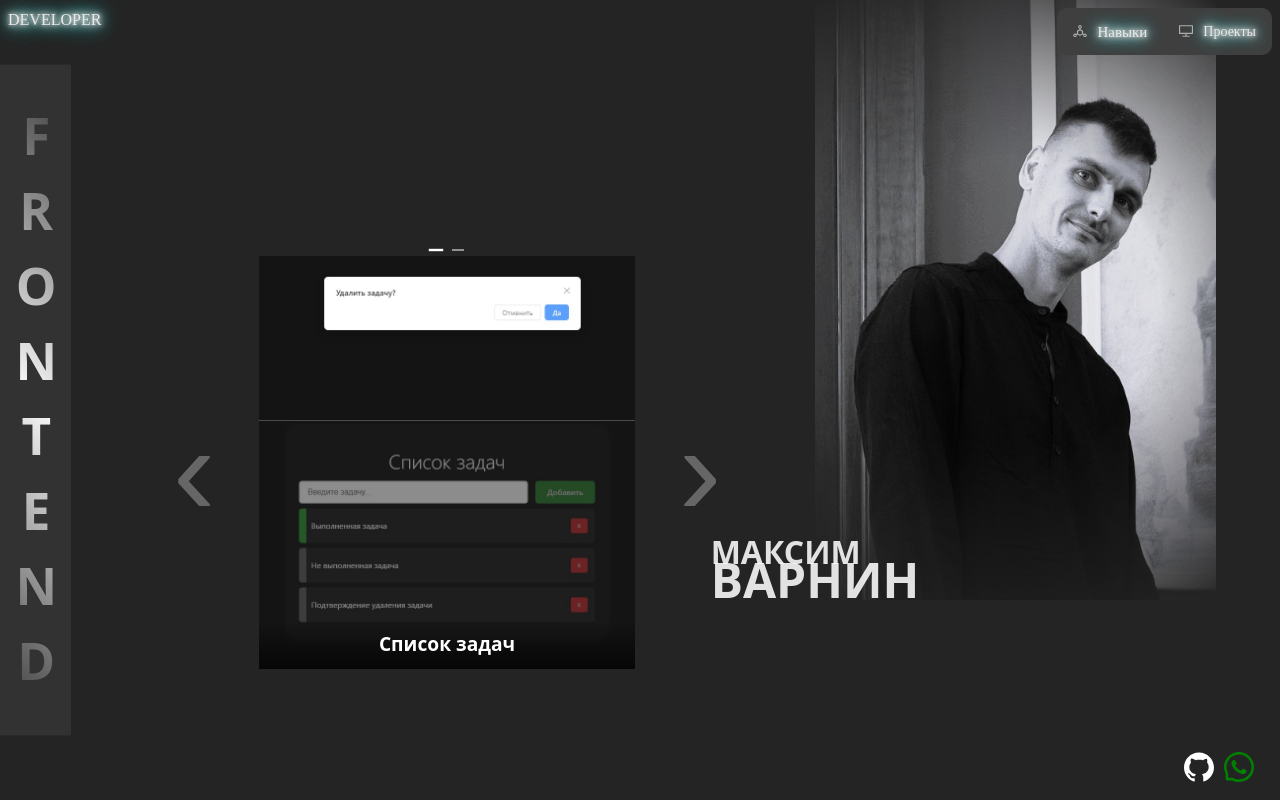
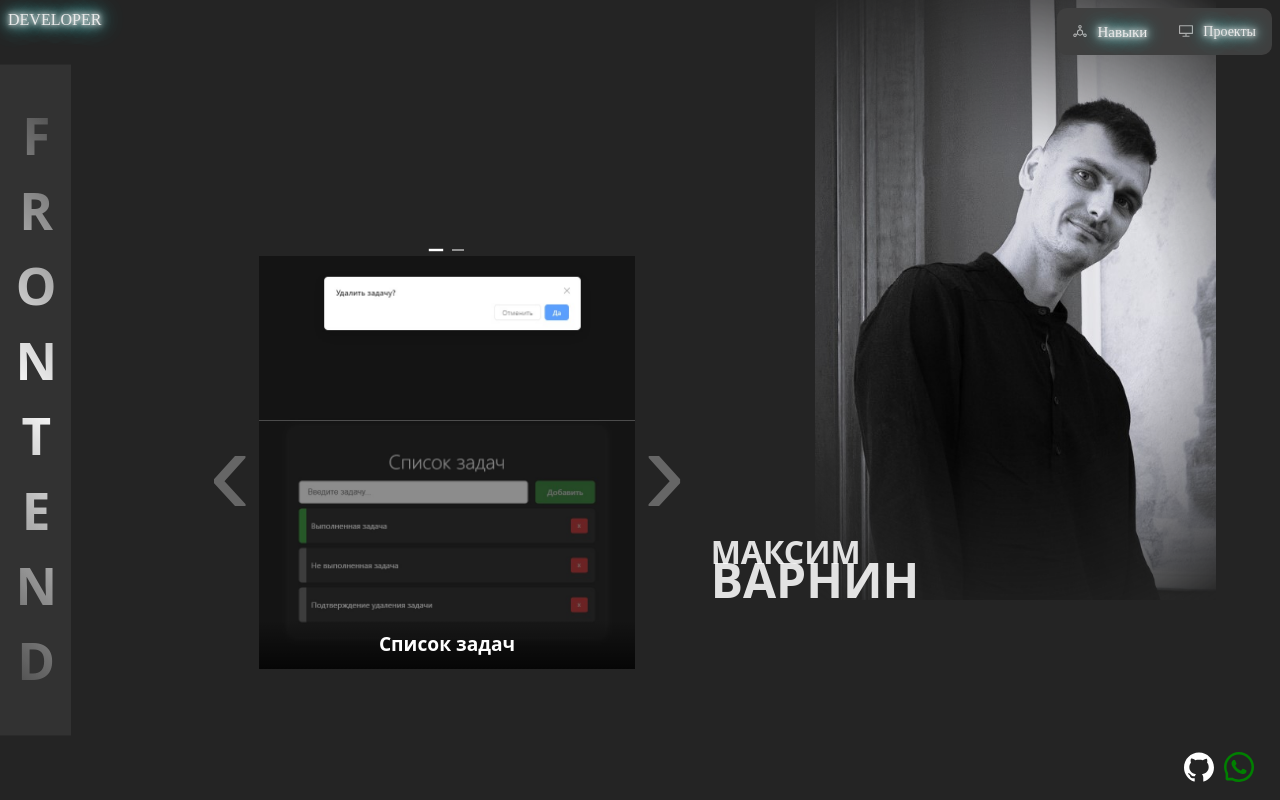
Before and after one commit to Mksm1929/website-, a React (Vite) app: page / in a window 1280 px wide. Built offline with nearby package versions, Linux system fonts and the light colour scheme; a web font is replaced by a local one.

Commit message:
вынес кнопку в отдельный компонент и оптимизировал слайдер

```diff
--- /dev/null
+++ b/src/page/Home/Carousel/ArrowButton.tsx
@@ -0,0 +1,26 @@
+import { memo } from "react";
+
+
+interface ArrowButtonProps {
+    direction: "prev" | "next";
+    onClick: () => void;
+    ariaLabel: string;
+    className?: string;
+}
+
+export const ArrowButton = memo(({ direction, onClick, ariaLabel, className }: ArrowButtonProps) => {
+
+    console.log('ArrowButton mounted/updated');
+
+    return (
+        <>
+            <button
+                className={`arrow-button arrow-button-${direction} ${className}`}
+                onClick={onClick}
+                aria-label={ariaLabel}
+            >
+                {direction === "prev" ? '‹' : '›'}
+            </button>
+        </>
+    )
+})
--- a/src/page/Home/Carousel/Carousel.css
+++ b/src/page/Home/Carousel/Carousel.css
@@ -45,7 +45,7 @@
     font-size: 1.5vw;
 }
 
-.slider-arrow {
+.arrow-button {
     -webkit-appearance: none;
     appearance: none;
     background: transparent;
@@ -63,17 +63,17 @@
     -webkit-tap-highlight-color: transparent;
 }
 
-.slider-arrow:hover {
+.arrow-button:hover {
     transform: translateY(-50%);
     opacity: 1;
 }
 
-.slider-arrow-prev {
-    right: 110%;
+.arrow-button-prev {
+    left: -15%;
 }
 
-.slider-arrow-next {
-    left: 110%;
+.arrow-button-next {
+    right: -15%;
 }
 
 .slider-dots {
--- a/src/page/Home/Carousel/Carousel.tsx
+++ b/src/page/Home/Carousel/Carousel.tsx
@@ -1,5 +1,6 @@
-import React, { useState } from 'react';
+import { useCallback, useState } from 'react';
 import "./Carousel.css";
+import { ArrowButton } from './ArrowButton';
 
 
 export interface Slide {
@@ -7,52 +8,40 @@ export interface Slide {
     src: string;
     alt: string;
     title?: string;
-}
+};
 
 interface SimpleSliderProps {
     slides: Slide[];
-}
+};
 
-export const SimpleSlider: React.FC<SimpleSliderProps> = ({
-    slides
-}) => {
+export const SimpleSlider = ({
+    slides,
+}: SimpleSliderProps) => {
     const [currentIndex, setCurrentIndex] = useState(0);
 
-    const goToNext = () => {
+    const goToNext = useCallback(() => {
         setCurrentIndex((prev) => (prev + 1) % slides.length);
-    };
+    }, [slides.length]);
 
-    const goToPrev = () => {
+    const goToPrev = useCallback(() => {
         setCurrentIndex((prev) => (prev - 1 + slides.length) % slides.length);
-    };
+    }, [slides.length]);
 
-    const goToSlide = (index: number) => {
+    const goToSlide = useCallback((index: number) => {
         setCurrentIndex(index);
-    };
+    }, []);
 
     return (
         <div className="simple-slider">
             <div className="slider-container">
                 <>
-                    <button
-                        className="slider-arrow slider-arrow-prev"
-                        onClick={goToPrev}
-                        aria-label="Предыдущий слайд"
-                    >
-                        ‹
-                    </button>
-                    <button
-                        className="slider-arrow slider-arrow-next"
-                        onClick={goToNext}
-                        aria-label="Следующий слайд"
-                    >
-                        ›
-                    </button>
+                    <ArrowButton direction="prev" className="prev" onClick={goToPrev} ariaLabel="Предыдущий слайд" />
+                    <ArrowButton direction="next" className="next" onClick={goToNext} ariaLabel="Следующий слайд" />
                 </>
                 <div className="slides-wrapper">
                     {slides.map((slide, index) => (
                         <div
-                            key={slide.id}
+                            key={slide.id + Date.now()}
                             className={`slide ${index === currentIndex ? 'active' : ''}`}
                         >
                             <img
@@ -71,7 +60,7 @@ export const SimpleSlider: React.FC<SimpleSliderProps> = ({
                 <div className="slider-dots">
                     {slides.map((_, index) => (
                         <button
-                            key={index}
+                            key={index + Date.now()}
                             className={`dot ${index === currentIndex ? 'active' : ''}`}
                             onClick={() => goToSlide(index)}
                             aria-label={`Перейти к слайду ${index + 1}`}
--- a/src/page/Home/FlyingBall/FlyingBall.tsx
+++ b/src/page/Home/FlyingBall/FlyingBall.tsx
@@ -7,7 +7,7 @@ export const FlyingBall = () => {
     const textRef = useRef<HTMLDivElement>(null);
 
     const positionRef = useRef({ x: 100, y: 100 });
-    const velocityRef = useRef({ x: 3, y: 2 });
+    const velocityRef = useRef({ x: 3, y: 3 });
     const requestRef = useRef<number | null>(null);
 
     const colors = [
```
Also changed, not shown: src/main.tsx (+3 -7 lines).
